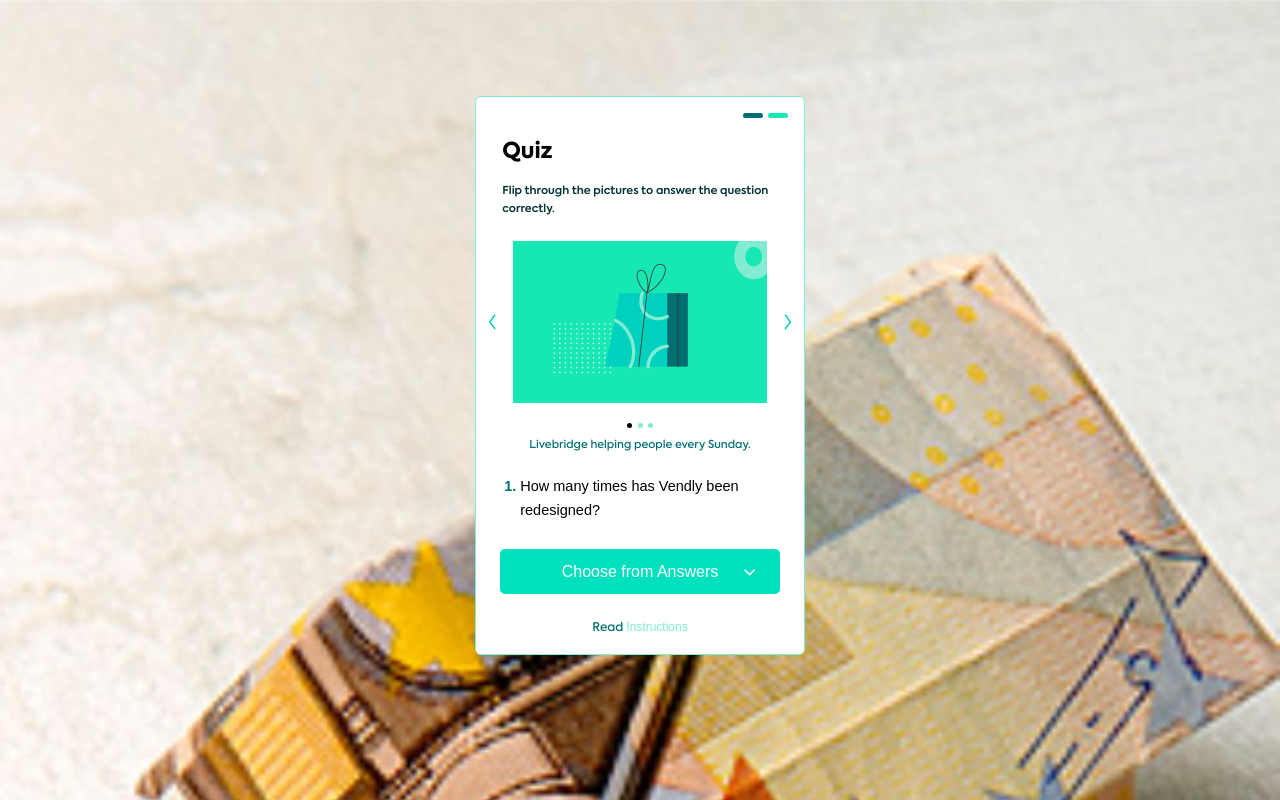
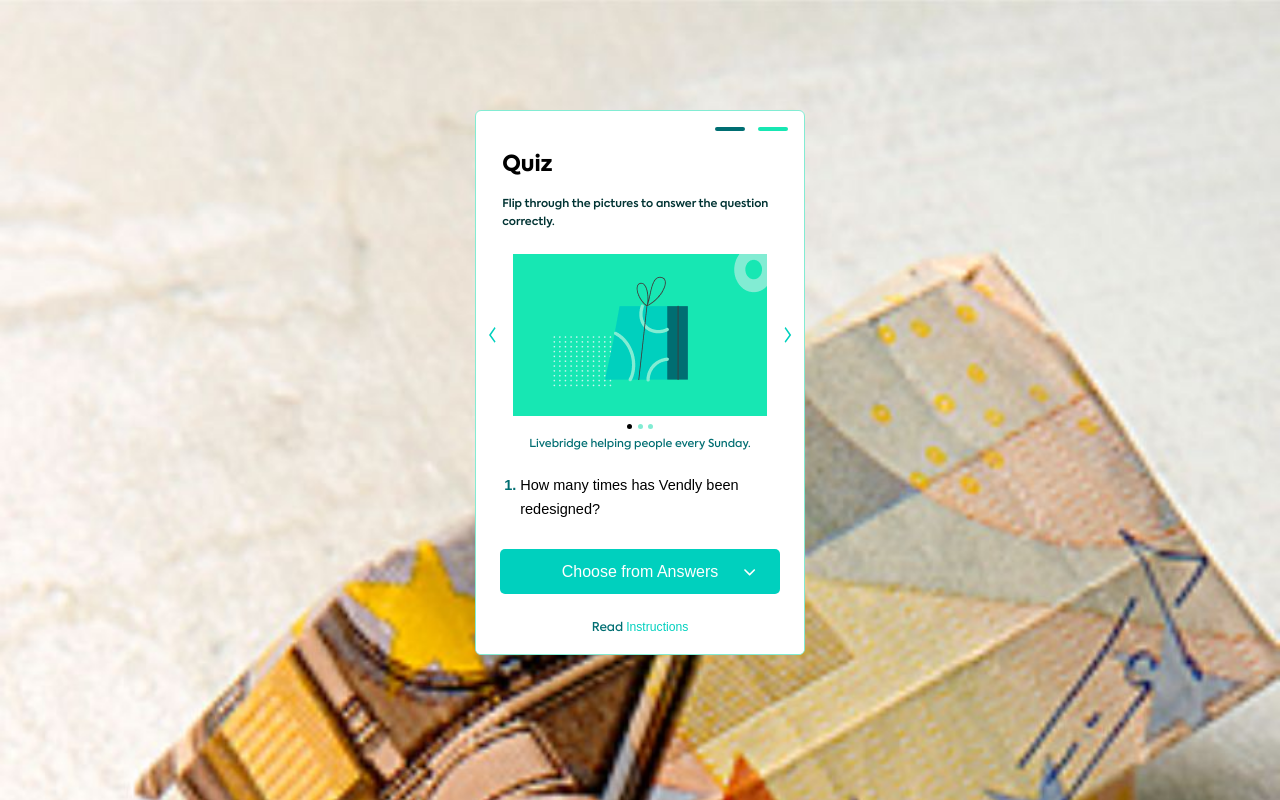
Before and after one commit to BlessTheBoy/vendly-quiz2, a React (Create React App) app: page / in a window 1280 px wide. Built offline with nearby package versions, Linux system fonts and the light colour scheme; the HTML template or start-up script is replaced by a standard one; a web font is replaced by a local one.

Commit message:
changes completed

```diff
--- a/src/App.css
+++ b/src/App.css
@@ -3,16 +3,14 @@
 }
 
 .scroll{
-  height: 366px;
+  height: 352px;
   overflow-y: scroll;
   scroll-behavior: smooth;
 }
 
-::-webkit-scrollbar-thumb {
-  background-color: var(--scroll-bar);    /* color of the scroll thumb */
-}
-::-webkit-scrollbar-thumb {
-  background: var(--scroll-bar);    /* color of the scroll thumb */
+* {
+  scrollbar-width: thin;
+  scrollbar-color: var(--scroll-bar) transparent;
 }
 
 /* width */
@@ -68,14 +66,14 @@
 .submit .instructions{
   font-family: "AxiformaMedium", sans-serif;
   font-weight: normal;
-font-size: 0.75rem;
+font-size: 0.76rem;
 line-height: 1.58;
 color: #006E72;
 }
 
 .submit .instructions span{
   font-family: "AxiformaBold", sans-serif;
-  color: var(--lemon);
+  color: var(--button-lemon);
   cursor: pointer;
 }
 
--- a/src/components/Carousel/style.css
+++ b/src/components/Carousel/style.css
@@ -1,4 +1,3 @@
 .carousel{
-    height: 224px;
     padding-bottom: 11px;
 }
--- a/src/components/CarouselIndicators/style.css
+++ b/src/components/CarouselIndicators/style.css
@@ -2,9 +2,10 @@
     display: flex;
     justify-content: center;
     align-items: center;
-    padding: 1.25rem var(--padding-mobile-med) 0.5625rem;
+    /* padding: 1.25rem var(--padding-mobile-med) 0.5625rem; */
+    padding: 0;
     column-gap: 0.34375rem;
-    height: 34px;
+    height: 20px;
 }
 
 .indicator{
--- a/src/components/QuestionIndicators/style.css
+++ b/src/components/QuestionIndicators/style.css
@@ -6,11 +6,11 @@
 }
 
 .questionIndicator{
-    width: 20px;
-    height: 5px;
-    border-radius: 5px;
+    width: 30px;
+    height: 4.9px;
+    border-radius: 2px;
     background-color: var(--scroll-bar);
-    margin-left: 5px;
+    margin-left: 13px;
     cursor: pointer;
 }
 
--- a/src/index.css
+++ b/src/index.css
@@ -11,7 +11,7 @@
   --padding-mobile-reg: 1rem;
   --padding-mobile-med: 1.5rem;
   --skin-height: 568px;
-  --button-lemon: #00E0BE;
+  --button-lemon: #00D0BE;
   --button-cyan: #006E72;
   --scroll-bar: #17E7B3;
   --question-height: 71;
```
